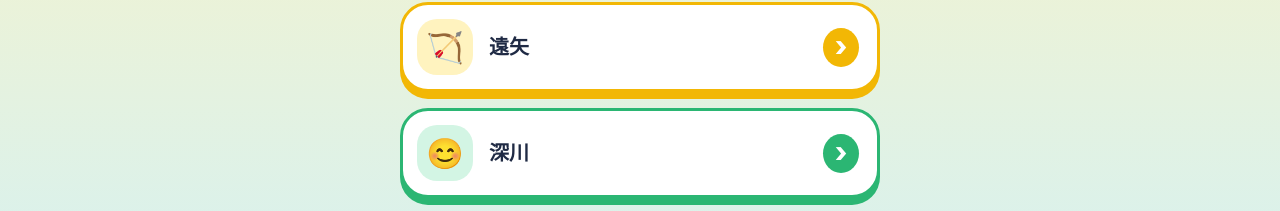
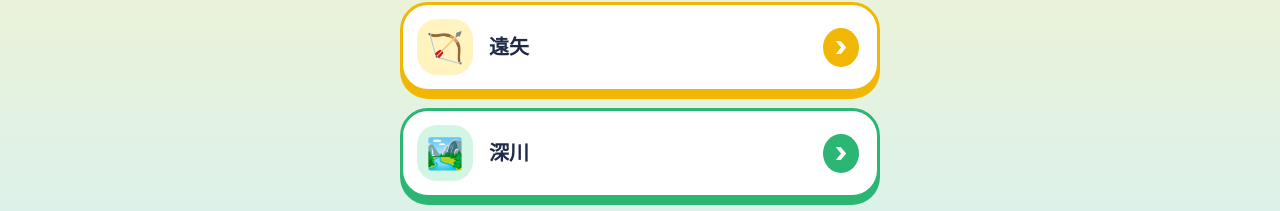
Before and after one commit to koretaka2026-prog/kankyojoho, a plain HTML site: page index.html in a window 1280 px wide. Shown: the part 304-515 px from the top of the page. Drawn offline with Linux system fonts and the light colour scheme.

Commit message:
Update index.html

```diff
--- a/index.html
+++ b/index.html
@@ -165,7 +165,7 @@
     <a href="GitHub使用方法.pdf"><span class="icon">📘</span><span class="label">GitHub使用方法</span></a>
     <a href="https://takuyakk11-sudo.github.io/kt/"><span class="icon">🌳</span><span class="label">木之下</span></a>
     <a href="https://yukapero-code.github.io/People-looked-up-at-the-sky-longed-for-it-and-set-out-to-explore-the-sea../"><span class="icon">🏹</span><span class="label">遠矢</span></a>
-    <a href="https://rinmausu0515-boop.github.io/game/"><span class="icon">😊</span><span class="label">深川</span></a>
+    <a href="https://rinmausu0515-boop.github.io/game/"><span class="icon">🏞️</span><span class="label">深川</span></a>
     <a href="https://koretaka2026-prog.github.io/index/count_sheep.html"><span class="icon">🐑</span><span class="label">羊を数える</span></a>
     <a href="https://koretaka2026-prog.github.io/index/super_runner_bros.html"><span class="icon">🏃</span><span class="label">Super runner bros.</span></a>
     <a href="https://koretaka2026-prog.github.io/index/guitar.html"><span class="icon">🎸</span><span class="label">ギター</span></a>
```
